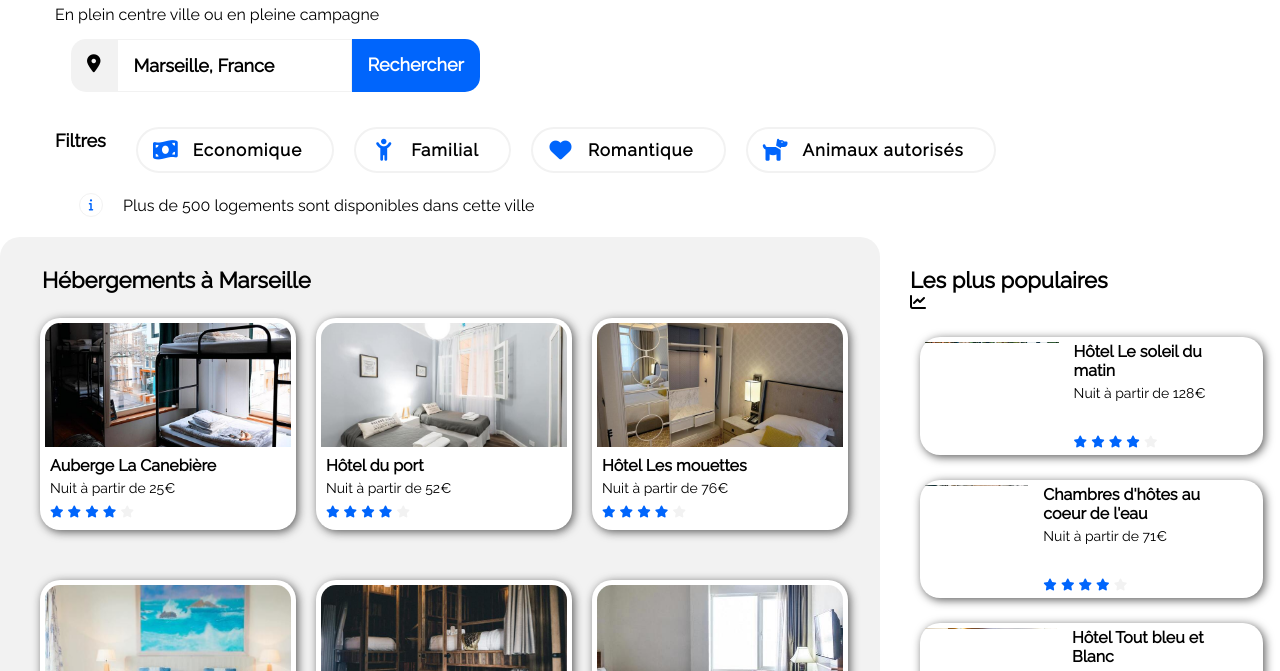
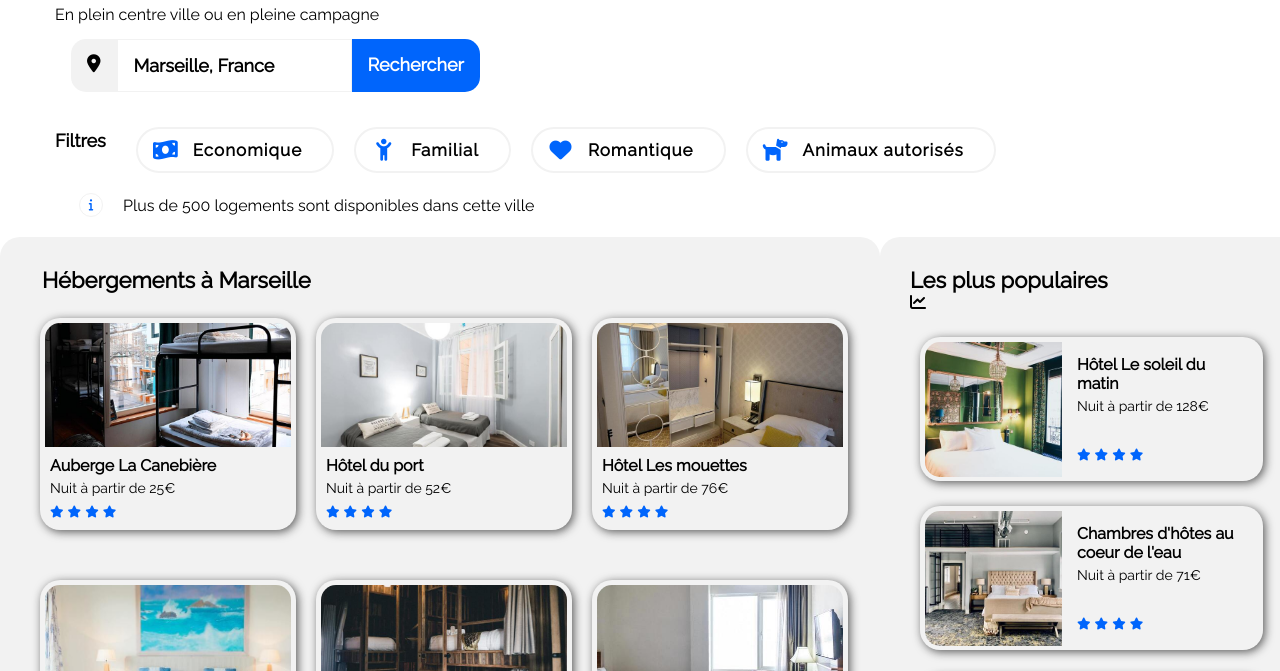
Before and after one commit to Jaybee-v/P2, a plain HTML site: page index.html in a window 1280 px wide. Shown: the part 129-800 px from the top of the page. Drawn offline with Linux system fonts and the light colour scheme.

Commit message:
petit retour

```diff
--- a/css/styles.css
+++ b/css/styles.css
@@ -179,7 +179,7 @@ h5 {
 }
 .hotel,
 .popular-hotel {
-  background-color: white;
+  background-color: var(--color-grey);
   padding: 5px;
   margin: 25px 10px;
   border-radius: 20px;
@@ -216,12 +216,14 @@ h5 {
 /* POPULAR */
 #most-popular {
   padding: 30px;
-  width: 100vw;
+  background-color: var(--color-grey);
+  padding: 30px;
+  border-radius: 20px;
 }
 
 .popular-hotel img {
   width: 137px;
-  height: 1px;
+  height: 135px;
   object-fit: cover;
   border-radius: 15px 0 0 15px;
 }
@@ -359,6 +361,10 @@ h5 {
     margin-left: 50%;
     transform: translate(-50%);
   }
+  #filters {
+    display: block;
+  }
+
   #filters .filter p.text {
     font-size: 11px;
   }
```
